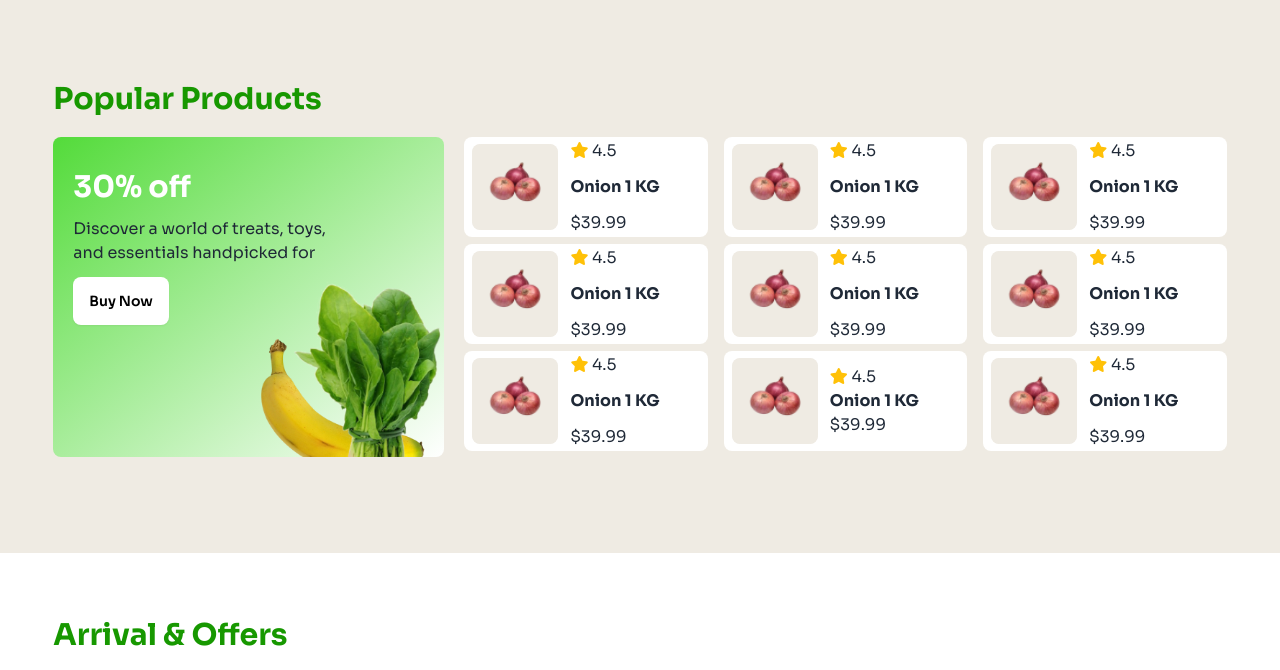
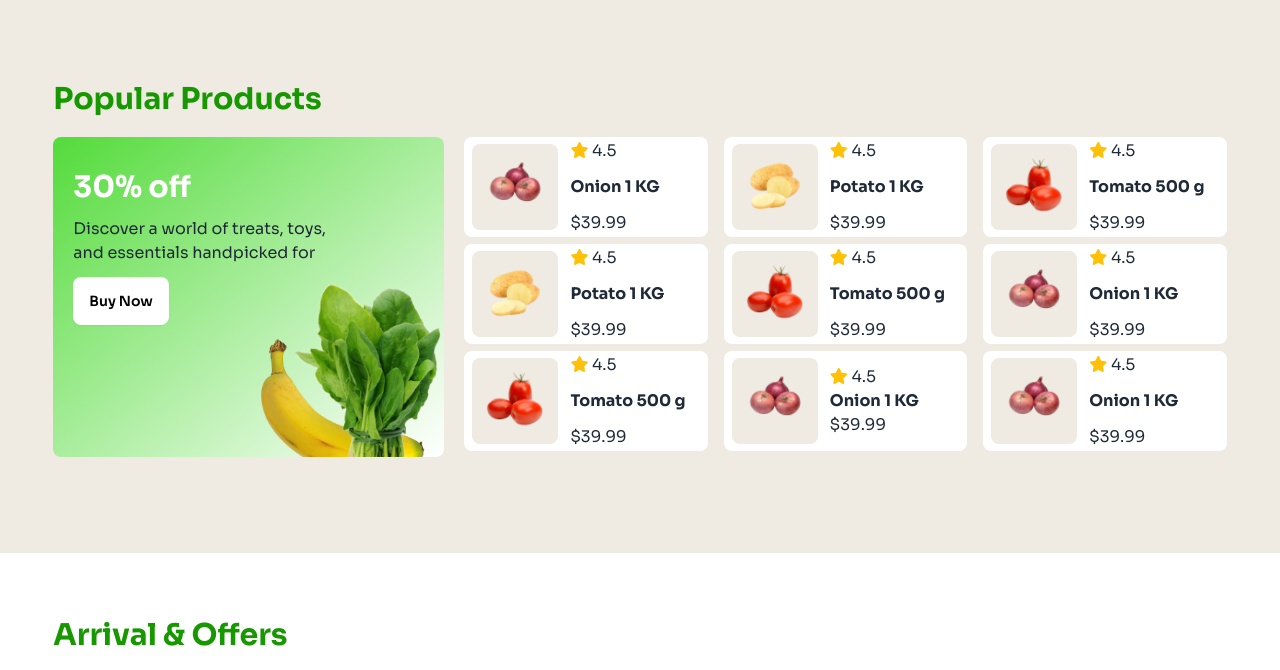
Before and after one commit to tonmoyth/nature-platter, a plain HTML site: page index.html in a window 1280 px wide. Shown: the part 1686-2356 px from the top of the page. Drawn offline with nearby package versions, Linux system fonts and the light colour scheme.

Commit message:
aded bounch animate

```diff
--- a/index.html
+++ b/index.html
@@ -82,7 +82,7 @@
             </nav>
             <!-- bannar section -->
             <section class="px-5 lg:px-0">
-              <h1 class="text-center text-5xl font-bold leading-[1.2] mb-3">Freshness <span class="text-[#179800]"> You Can <br> Count</span> On, Prices You’ll Love!</h1>
+              <h2 class="text-center text-5xl font-bold leading-[1.2] mb-3 animate-bounce">Freshness <span class="text-[#179800]"> You Can <br> Count</span> On, Prices You’ll Love!</h2>
               <p class="text-center">here is what´s subconsciously asking actually offensive to me subconsciously <br> me for prices most of the time don´t just purchased.</p>
               <img class="w-3/4 mx-auto" src="imges/hero-vegetables.png" alt="">
              </section>
@@ -146,37 +146,37 @@
                 </div>
 
                 <div class="flex bg-white px-2 md:py-2 rounded-lg w-auto h-[100px] items-center">
-                  <img class="bg-secoundry lg:w-3/3 rounded-lg mr-1 lg:mr-3" src="imges/Group 16.png" alt="">
+                  <img class="bg-secoundry lg:w-3/3 rounded-lg mr-1 lg:mr-3" src="imges/Group 16 (1).png" alt="">
                   <div class="xl:space-y-3">
                     <p><i class="fa-solid fa-star text-[#FFC107]"></i> 4.5</p>
-                    <h3 class="font-bold">Onion 1 KG</h3>
+                    <h3 class="font-bold">Potato 1 KG</h3>
                     <p>$39.99</p>
                   </div>
                 </div>
 
                 <div class="flex bg-white px-2 md:py-2 rounded-lg w-auto h-[100px] items-center">
-                  <img class="bg-secoundry lg:w-3/3 rounded-lg mr-1 lg:mr-3" src="imges/Group 16.png" alt="">
+                  <img class="bg-secoundry lg:w-3/3 rounded-lg mr-1 lg:mr-3" src="imges/Group 16 (2).png" alt="">
                   <div class="xl:space-y-3">
                     <p><i class="fa-solid fa-star text-[#FFC107]"></i> 4.5</p>
-                    <h3 class="font-bold">Onion 1 KG</h3>
+                    <h3 class="font-bold">Tomato 500 g </h3>
                     <p>$39.99</p>
                   </div>
                 </div>
 
                 <div class="flex bg-white px-2 md:py-2 rounded-lg w-auto h-[100px] items-center">
-                  <img class="bg-secoundry lg:w-3/3 rounded-lg mr-1 lg:mr-3" src="imges/Group 16.png" alt="">
+                  <img class="bg-secoundry lg:w-3/3 rounded-lg mr-1 lg:mr-3" src="imges/Group 16 (1).png" alt="">
                   <div class="xl:space-y-3">
                     <p><i class="fa-solid fa-star text-[#FFC107]"></i> 4.5</p>
-                    <h3 class="font-bold">Onion 1 KG</h3>
+                    <h3 class="font-bold">Potato 1 KG</h3>
                     <p>$39.99</p>
                   </div>
                 </div>
 
                 <div class="flex bg-white px-2 md:py-2 rounded-lg w-auto h-[100px] items-center">
-                  <img class="bg-secoundry lg:w-3/3 rounded-lg mr-1 lg:mr-3" src="imges/Group 16.png" alt="">
+                  <img class="bg-secoundry lg:w-3/3 rounded-lg mr-1 lg:mr-3" src="imges/Group 16 (2).png" alt="">
                   <div class="xl:space-y-3">
                     <p><i class="fa-solid fa-star text-[#FFC107]"></i> 4.5</p>
-                    <h3 class="font-bold">Onion 1 KG</h3>
+                    <h3 class="font-bold">Tomato 500 g </h3>
                     <p>$39.99</p>
                   </div>
                 </div>
@@ -192,10 +192,10 @@
 
 
                 <div class="flex bg-white px-2 md:py-2 rounded-lg w-auto h-[100px] items-center">
-                  <img class="bg-secoundry lg:w-3/3 rounded-lg mr-1 lg:mr-3" src="imges/Group 16.png" alt="">
+                  <img class="bg-secoundry lg:w-3/3 rounded-lg mr-1 lg:mr-3" src="imges/Group 16 (2).png" alt="">
                   <div class="xl:space-y-3">
                     <p><i class="fa-solid fa-star text-[#FFC107]"></i> 4.5</p>
-                    <h3 class="font-bold">Onion 1 KG</h3>
+                    <h3 class="font-bold">Tomato 500 g </h3>
                     <p>$39.99</p>
                   </div>
                 </div>
@@ -211,7 +211,7 @@
 
                 <div class="flex bg-white px-2 md:py-2 rounded-lg w-auto h-[100px] items-center">
                   <img class="bg-secoundry lg:w-3/3 rounded-lg mr-1 lg:mr-3" src="imges/Group 16.png" alt="">
-                  <div class=" xl:space-y-3">
+                  <div class="xl:space-y-3">
                     <p><i class="fa-solid fa-star text-[#FFC107]"></i> 4.5</p>
                     <h3 class="font-bold">Onion 1 KG</h3>
                     <p>$39.99</p>
```
